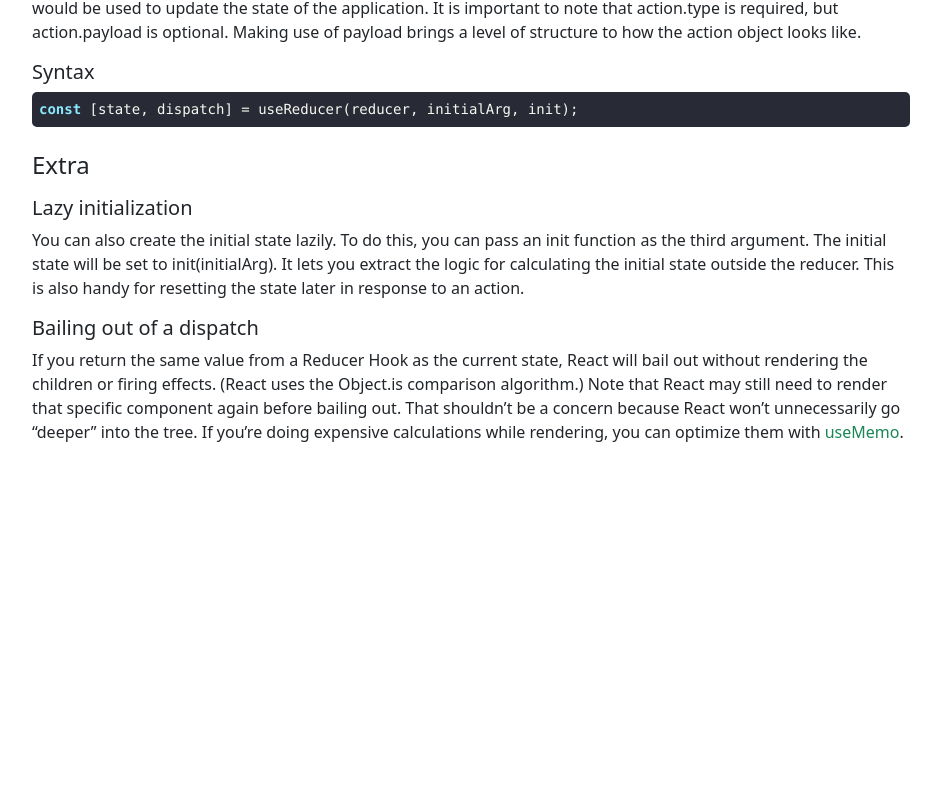
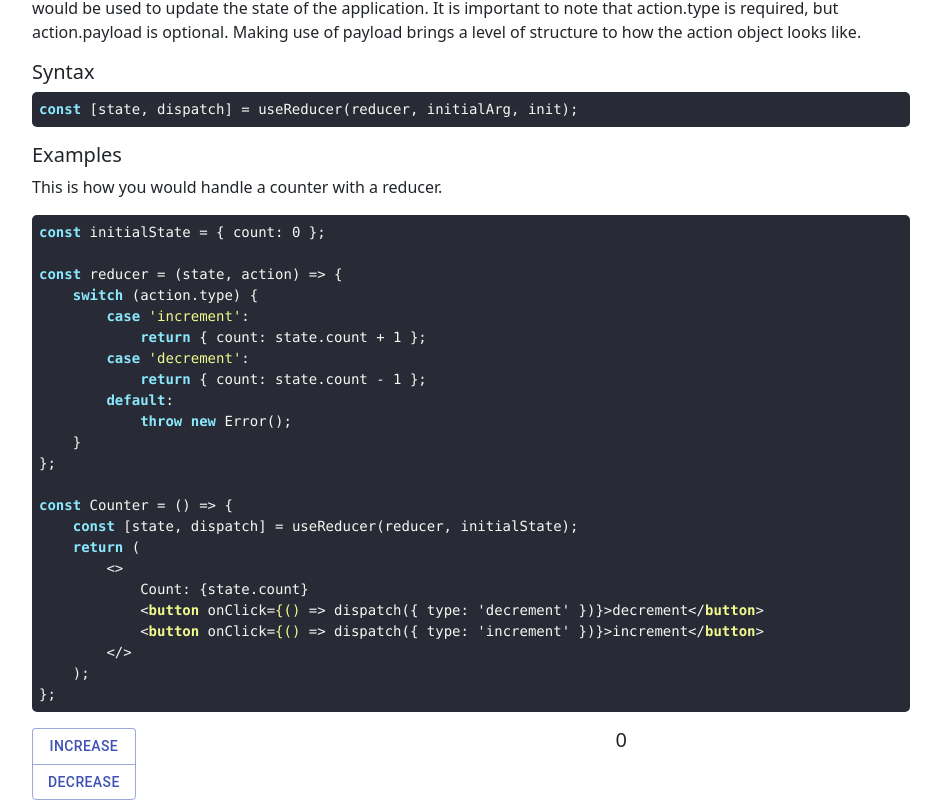
Before and after one commit to axtck/rhooks101, a React (Create React App) app: page /hooks/useReducer in a window 1280 px wide. Shown: the part 610-1420 px from the top of the page, without its empty margins (264-1205 px from the left). Before the commit the page ends 1288 px from the top, so only its background shows below. Built offline with nearby package versions, Linux system fonts and the light colour scheme.

Commit message:
Add useReducer example

```diff
--- a/src/pages/AdditionalHooks/UseReducerPage.tsx
+++ b/src/pages/AdditionalHooks/UseReducerPage.tsx
@@ -1,18 +1,87 @@
-import React, { FunctionComponent, MouseEvent } from "react";
+import React, { FunctionComponent, MouseEvent, useReducer } from "react";
 import { useHistory } from "react-router-dom";
 import SyntaxHighlighter from "react-syntax-highlighter/dist/esm/default-highlight";
 import { dracula } from 'react-syntax-highlighter/dist/esm/styles/hljs';
+import ButtonGroupStacked from "../../components/Buttons/ButtonGroupStacked";
 import { Constants } from "../../constants";
+
+enum ActionType {
+    Increase = "INCREASE",
+    Decrease = "DECREASE"
+}
+
+interface ICounterState {
+    value: number;
+}
+
+const initialCounterState: ICounterState = {
+    value: 0
+};
+
+interface ICounterAction {
+    type: ActionType,
+    payload: number;
+}
+
+const increaseAction: ICounterAction = {
+    type: ActionType.Increase,
+    payload: 1
+};
+
+const decreaseAction: ICounterAction = {
+    type: ActionType.Decrease,
+    payload: 1
+};
+
+const counterReducer = (state: ICounterState, action: ICounterAction): ICounterState => {
+    const { type, payload } = action;
+
+    switch (type) {
+        case ActionType.Increase:
+            return {
+                ...state,
+                value: state.value + payload
+            };
+        case ActionType.Decrease:
+            return {
+                ...state,
+                value: state.value - payload
+            };
+        default:
+            return state;
+    }
+};
+
 
 interface UseReducerPageProps { };
 
 const UseReducerPage: FunctionComponent<UseReducerPageProps> = () => {
 
+    const [counter, dispatch] = useReducer(counterReducer, initialCounterState);
+
     const history = useHistory();
 
-    const handleRouteClick = (e: MouseEvent<HTMLSpanElement>, route: string) => {
+    const handleRouteClick = (route: string) => {
         history.push(`/hooks/${route}`);
     };
+
+    const handleCounterActionClick = (e: MouseEvent<HTMLButtonElement>, action: string) => {
+        e.preventDefault();
+        if (action !== "+" && action !== "-") return;
+        if (action === "+") dispatch(increaseAction);
+        if (action === "-") dispatch(decreaseAction);
+    };
+
+    const btnDefs: IActionBtnDef[] = [
+        {
+            label: "increase",
+            action: "+"
+        },
+        {
+            label: "decrease",
+            action: "-"
+        }
+    ];
 
     return (
         <React.Fragment>
@@ -40,6 +109,46 @@ const UseReducerPage: FunctionComponent<UseReducerPageProps> = () => {
                 customStyle={Constants.highlightStyles}>
                 {`const [state, dispatch] = useReducer(reducer, initialArg, init);`}
             </SyntaxHighlighter>
+
+            <h5 className="mt-3">Examples</h5>
+            <p>This is how you would handle a counter with a reducer.</p>
+            <SyntaxHighlighter
+                language="javascript"
+                style={dracula}
+                customStyle={Constants.highlightStyles}>
+                {`const initialState = { count: 0 };
+
+const reducer = (state, action) => {
+    switch (action.type) {
+        case 'increment':
+            return { count: state.count + 1 };
+        case 'decrement':
+            return { count: state.count - 1 };
+        default:
+            throw new Error();
+    }
+};
+
+const Counter = () => {
+    const [state, dispatch] = useReducer(reducer, initialState);
+    return (
+        <>
+            Count: {state.count}
+            <button onClick={() => dispatch({ type: 'decrement' })}>decrement</button>
+            <button onClick={() => dispatch({ type: 'increment' })}>increment</button>
+        </>
+    );
+};`}
+            </SyntaxHighlighter>
+            <div className="row">
+                <div className="col-4">
+                    <ButtonGroupStacked btnDefs={btnDefs} onBtnClick={handleCounterActionClick} />
+                </div>
+                <div className="col-8 text-center">
+                    <h5>{counter.value}</h5>
+                </div>
+            </div>
+
             <h4 className="mt-4">Extra</h4>
             <h5 className="mt-3">Lazy initialization</h5>
             <p>
@@ -50,7 +159,7 @@ const UseReducerPage: FunctionComponent<UseReducerPageProps> = () => {
             <p>
                 If you return the same value from a Reducer Hook as the current state, React will bail out without rendering the children or firing effects. (React uses the Object.is comparison algorithm.)
                 Note that React may still need to render that specific component again before bailing out. That shouldn’t be a concern because React won’t unnecessarily go “deeper” into the tree.
-                If you’re doing expensive calculations while rendering, you can optimize them with <span className="link-success" role="button" onClick={(e) => handleRouteClick(e, "useMemo")}>useMemo</span>.
+                If you’re doing expensive calculations while rendering, you can optimize them with <span className="link-success" role="button" onClick={() => handleRouteClick("useMemo")}>useMemo</span>.
             </p>
         </React.Fragment>
     );
```
